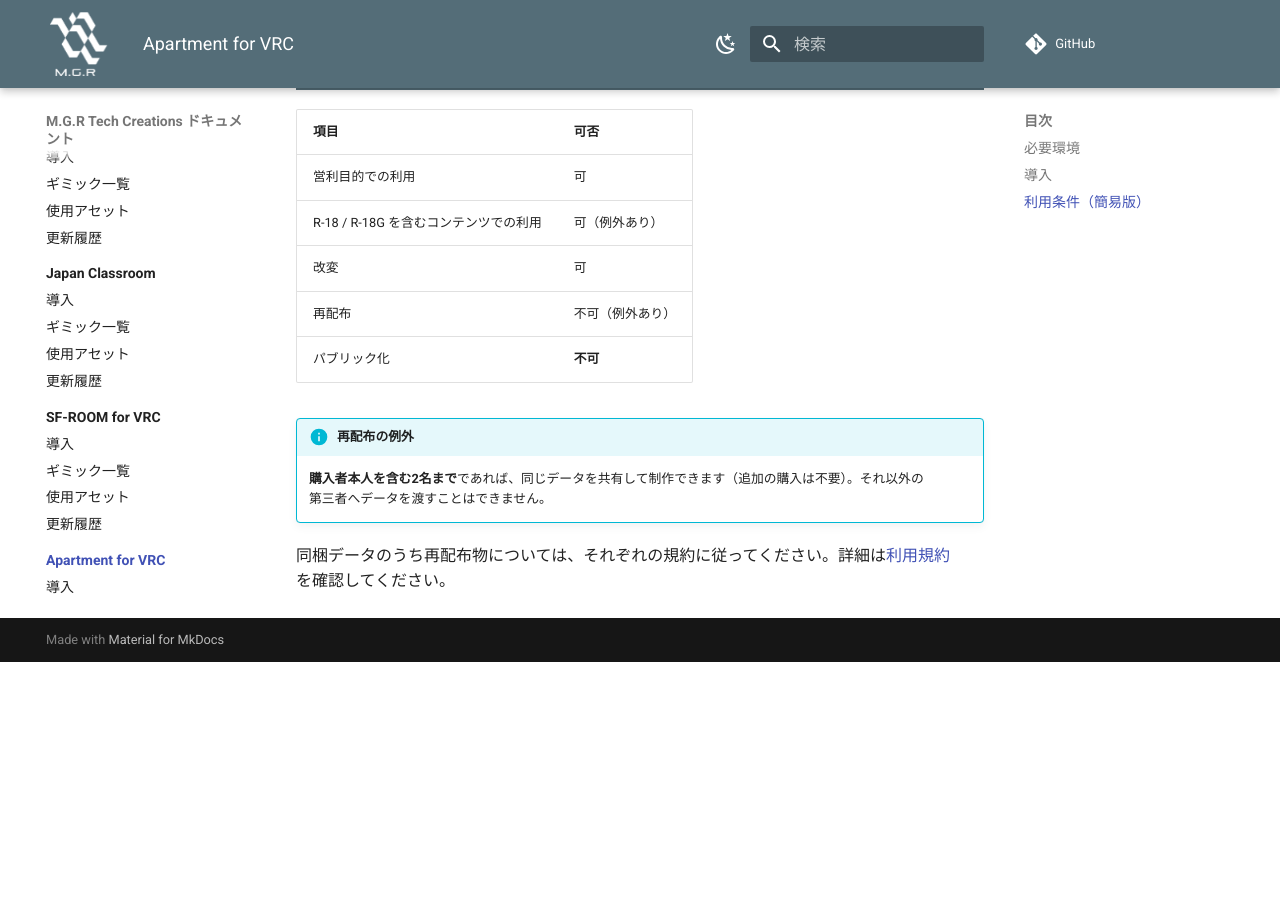
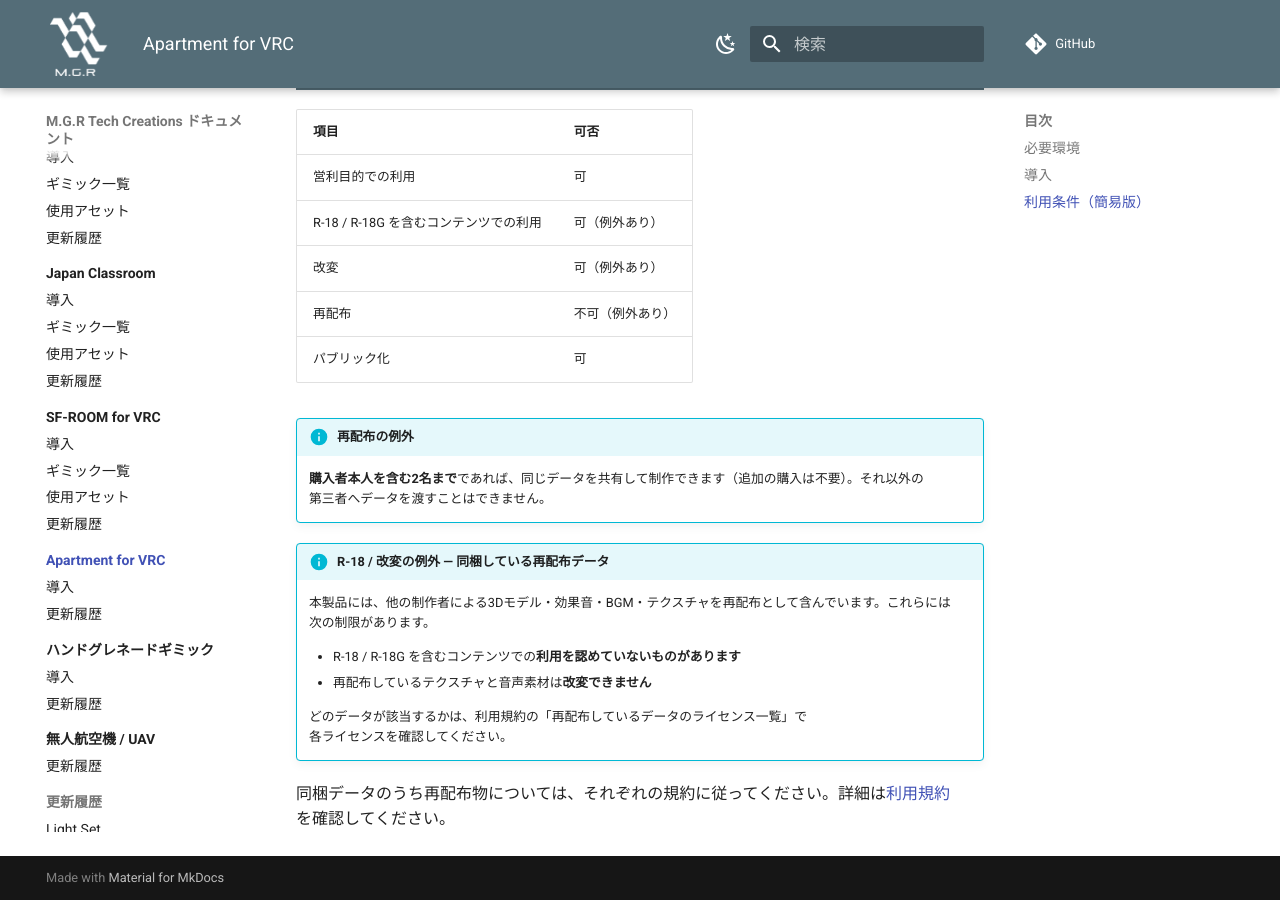
Before and after one commit to MAGURO-git/ProductArchive, an MkDocs documentation site: the page built from docs/apartment/index.md, in a window 1280 px wide and 900 px high, scrolled down 901 px. Built offline with MkDocs 1.6.1 and Material for MkDocs 9.7.7, drawn with Linux system fonts in a browser that asks for light colours; comment, search, counter and statistics services are not loaded; before the commit the page ends 1563 px from its top, so only the background shows below that.

Commit message:
Apartment for VRC のパブリック化を許可に変更し、条件の例外を明記する
パブリック化は不可から許可へ緩和済み。あわせて「（例外あり）」と
だけ書いて中身が分からなかったR-18と改変の例外を、規約本文から
書き起こす。どちらも同梱している再配布データに由来する。

Co-Authored-By: Claude Opus 5 (1M context) <noreply@anthropic.com>

```diff
--- a/docs/apartment/index.md
+++ b/docs/apartment/index.md
@@ -24,11 +24,19 @@
 |---|---|
 | 営利目的での利用 | 可 |
 | R-18 / R-18G を含むコンテンツでの利用 | 可（例外あり） |
-| 改変 | 可 |
+| 改変 | 可（例外あり） |
 | 再配布 | 不可（例外あり） |
-| パブリック化 | **不可** |
+| パブリック化 | 可 |
 
 !!! info "再配布の例外"
     **購入者本人を含む2名まで**であれば、同じデータを共有して制作できます（追加の購入は不要）。それ以外の第三者へデータを渡すことはできません。
 
+!!! info "R-18 / 改変の例外 — 同梱している再配布データ"
+    本製品には、他の制作者による3Dモデル・効果音・BGM・テクスチャを再配布として含んでいます。これらには次の制限があります。
+
+    - R-18 / R-18G を含むコンテンツでの**利用を認めていないものがあります**
+    - 再配布しているテクスチャと音声素材は**改変できません**
+
+    どのデータが該当するかは、利用規約の「再配布しているデータのライセンス一覧」で各ライセンスを確認してください。
+
 同梱データのうち再配布物については、それぞれの規約に従ってください。詳細は[利用規約](https://docs.google.com/spreadsheets/d/1frp2qE5BP6009qW-P5lpX8KDs2rw0WihObpckiOGC3c/edit?usp=sharing)を確認してください。
```
Also changed, not shown: docs/terms.md (+1 -1 lines).
